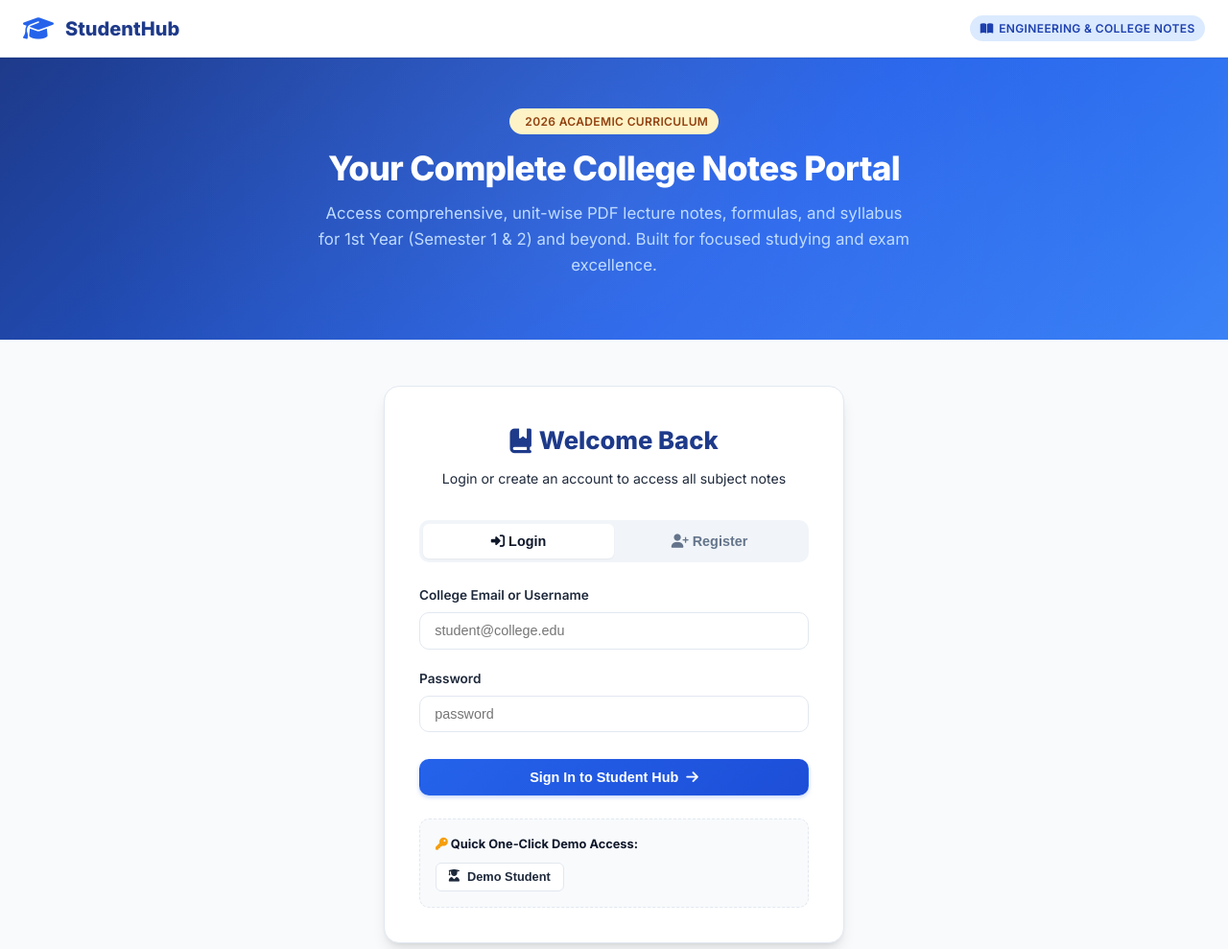
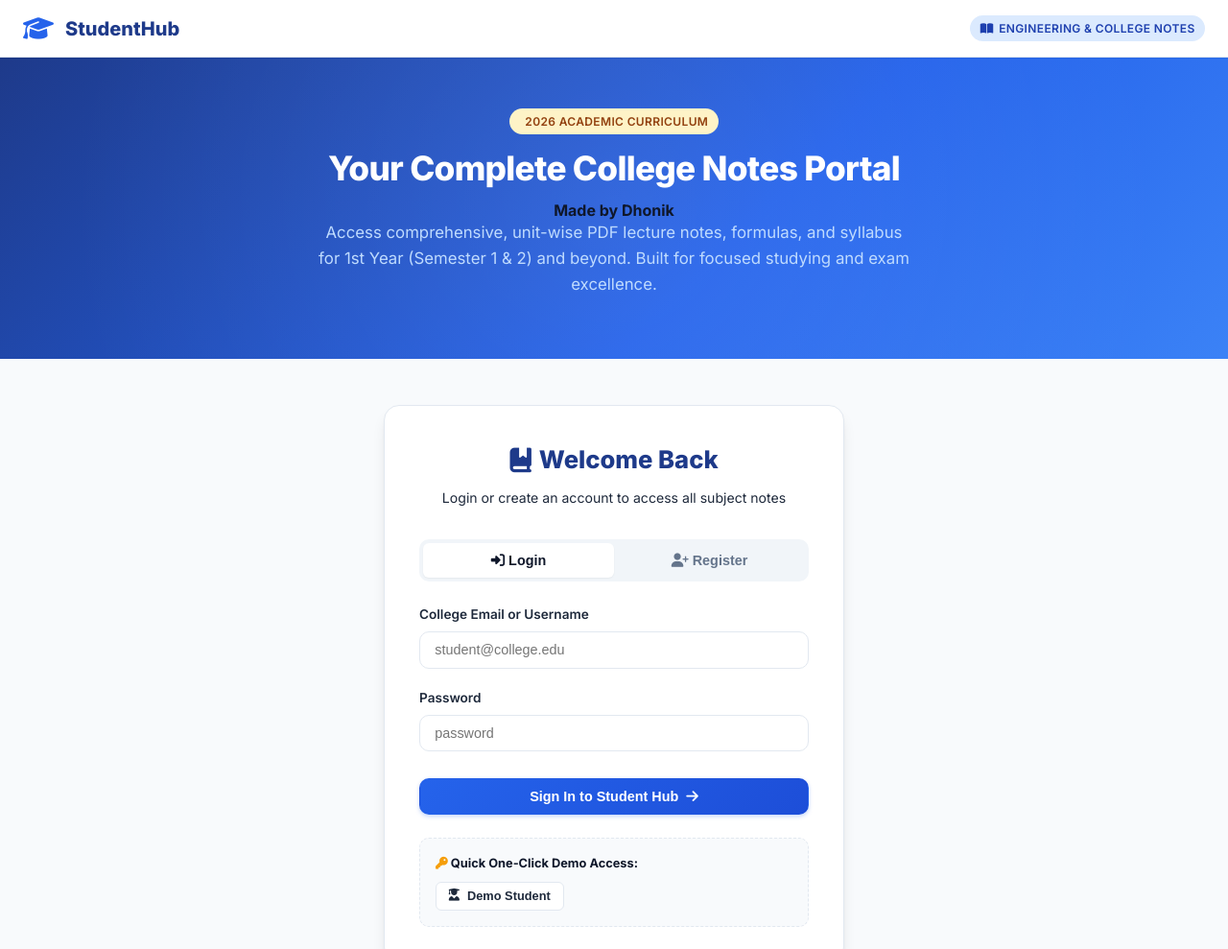
Before and after one commit to psruser900/Student-hub, a website: page public/index.html in a window 1280 px wide. Shown: the top 989 px of the page at 96% size. Drawn offline with Linux system fonts and the light colour scheme.

Commit message:
Update index.html

```diff
--- a/public/index.html
+++ b/public/index.html
@@ -32,7 +32,7 @@
     <div class="hero-content">
       <span class="badge badge-warning" style="margin-bottom: 0.85rem;"><i class="fa-solid fa-sparkles"></i> 2026 Academic Curriculum</span>
       <h1 class="hero-title">Your Complete College Notes Portal</h1>
-      <h4  Made by Dhonik></h4>
+      <h4>Made by Dhonik</h4>
       <p class="hero-subtitle">
         Access comprehensive, unit-wise PDF lecture notes, formulas, and syllabus for 1st Year (Semester 1 & 2) and beyond. Built for focused studying and exam excellence.
       </p>
```
